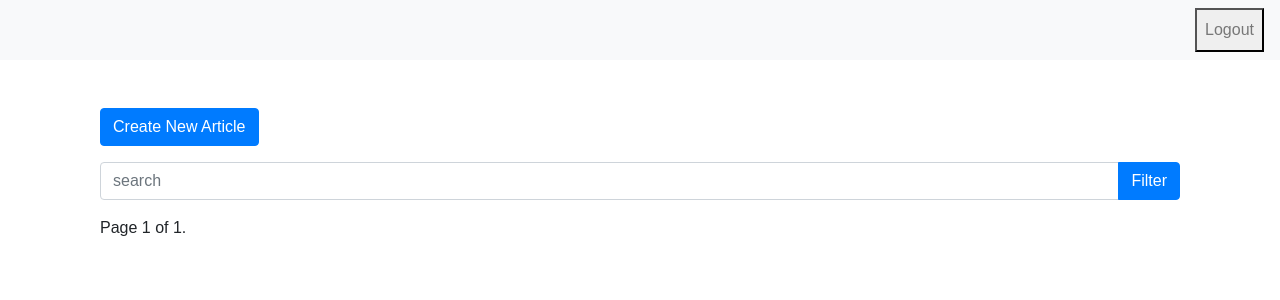
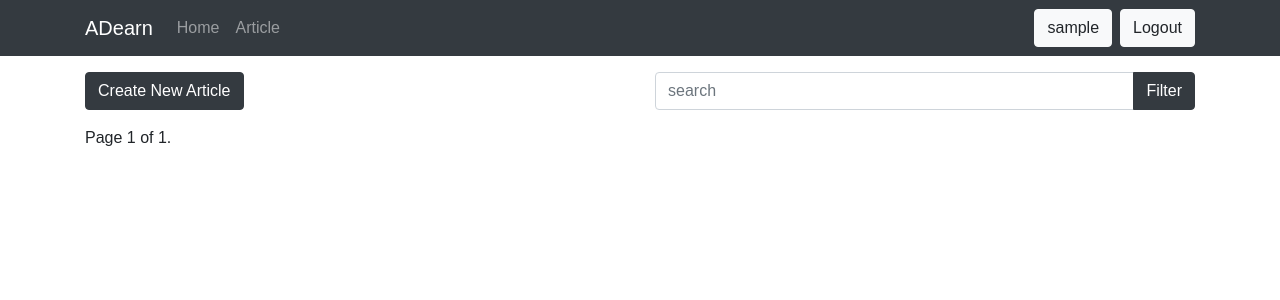
Before and after one commit to braviss/adearn, a Django app: page /article/ in a window 1280 px wide. Shown: the top 300 px of the page. Run offline with Django 5.2, Linux system fonts and the light colour scheme; the visitor is signed in with stand-in values (Sample User, id 1); data that the repository does not hold is empty; some libraries are stand-ins or nearby versions.

Commit message:
update article form

```diff
--- a/accounts/urls.py
+++ b/accounts/urls.py
@@ -1,7 +1,7 @@
 from accounts.views import (
     LoginView,
     PasswordResetConfirmView,
-    PasswordResetView,
+    PasswordResetView, RegistrationView, AccountDetailView,
 )
 from django.contrib.auth import views as auth_views
 from django.urls import path
@@ -9,6 +9,15 @@ from django.urls import path
 urlpatterns = [
     path('login/', LoginView.as_view(template_name='login.html'), name='login'),
     path('logout/', auth_views.LogoutView.as_view(next_page='home'), name='logout'),
+
+    path('register/', RegistrationView.as_view(), name='register'),
+
+
+    path('profile/<int:pk>/', AccountDetailView.as_view(), name='profile'),
+
+
+
+
     path('password_reset/', PasswordResetView.as_view(), name='password_reset'),
     path('password_reset/done/', auth_views.PasswordResetDoneView.as_view(template_name='password_reset_done.html'), name='password_reset_done'),
     path('reset/<uidb64>/<token>/', PasswordResetConfirmView.as_view(template_name='password_reset_confirm.html'), name='password_reset_confirm'),
--- a/adearn/settings.py
+++ b/adearn/settings.py
@@ -78,6 +78,8 @@ WSGI_APPLICATION = 'adearn.wsgi.application'
 # Database
 # https://docs.djangoproject.com/en/5.0/ref/settings/#databases
 
+
+
 DATABASES = {
     'default': {
         'ENGINE': 'django.db.backends.sqlite3',
--- a/article/models.py
+++ b/article/models.py
@@ -1,5 +1,10 @@
+from django.contrib.auth.models import User
 from django.db import models
 from django.utils.text import slugify
+
+from adearn import settings
+
+
 # Create your models here.
 class Article(models.Model):
 
@@ -17,6 +22,7 @@ class Article(models.Model):
     image = models.ImageField(upload_to='article_image/', null=True, blank=True, default='article_image/default.webp')
     tag = models.ManyToManyField('Tag', blank=True, null=True)
     slug = models.SlugField(max_length=200, unique=True, blank=True)
+    author = models.ForeignKey(User, on_delete=models.CASCADE)
 
     def save(self, *args, **kwargs):
         if not self.slug:
--- a/article/views.py
+++ b/article/views.py
@@ -1,3 +1,4 @@
+from django.contrib.auth.mixins import LoginRequiredMixin
 from django.urls import reverse_lazy
 from django.views.generic import (
     ListView,
@@ -11,7 +12,7 @@ from article.forms import ArticleForm
 from article.models import Article
 
 
-class ArticleListView(ListView):
+class ArticleListView(LoginRequiredMixin, ListView):
     model = Article
     template_name = 'article_list.html'
     context_object_name = 'articles'
@@ -31,16 +32,21 @@ class ArticleListView(ListView):
         return queryset
 
 
-class ArticleDetailView(DetailView):
+class ArticleDetailView(LoginRequiredMixin, DetailView):
     model = Article
     template_name = 'article_detail.html'
 
 
-class ArticleCreateView(CreateView):
+class ArticleCreateView(LoginRequiredMixin, CreateView):
     model = Article
     form_class = ArticleForm
     template_name = 'article_form.html'
     success_url = reverse_lazy('article:article_list')
+
+    def form_valid(self, form):
+        form.instance.author = self.request.user
+        return super().form_valid(form)
+
 
     # def form_valid(self, form):
     #     response = super().form_valid(form)
--- a/templates/article_form.html
+++ b/templates/article_form.html
@@ -15,7 +15,7 @@
                 {% endif %}
             </div>
             <div class="form-group">
-                <label for="{{ form.body.id_for_label }}">First Name:</label>
+                <label for="{{ form.body.id_for_label }}">Body:</label>
 
                 <textarea class="form-control" id="{{ form.body.id_for_label }}" name="{{ form.body.name }}"
                           value="{{ form.body.value|default:'' }}" cols="30" rows="10"></textarea>
--- a/templates/article_list.html
+++ b/templates/article_list.html
@@ -3,22 +3,29 @@
 {% block title %}Article List{% endblock title %}
 
 {% block content %}
-    <div class="container mt-4">
+
+
+
+    <div class="row">
+    <div class="col">
         <div class="row mb-3">
             <div class="col-md-12">
-                <a href="{% url 'article:article_create' %}" class="btn btn-primary">Create New Article</a>
+                <a href="{% url 'article:article_create' %}" class="btn btn-dark">Create New Article</a>
             </div>
         </div>
+    </div>
+        <div class="col">
         <form method="get">
             <div class="input-group mb-3">
                 <input type="text" class="form-control" placeholder="search" name="search"
                        value="{{ request.GET.search }}">
                 <div class="input-group-append">
-                    <button class="btn btn-primary" type="submit">Filter</button>
+                    <button class="btn btn-dark" type="submit">Filter</button>
                 </div>
             </div>
         </form>
-
+    </div>
+</div>
         <div class="row">
             {% for article in articles %}
                 <div class="col-sm-6 col-md-4">
@@ -27,7 +34,7 @@
                         <div class="caption">
                             <h3>{{ article.title }}</h3>
                             <p>{{ article.body|truncatewords:20 }}</p>
-                            <p><a href="{% url 'article:article_detail' article.slug %}" class="btn btn-primary"
+                            <p><a href="{% url 'article:article_detail' article.slug %}" class="btn btn-dark"
                                   role="button">View</a>
                             </p>
                         </div>
@@ -54,5 +61,5 @@
                 {% endif %}
             </span>
         </div>
-    </div>
+
 {% endblock %}
--- a/templates/base.html
+++ b/templates/base.html
@@ -12,27 +12,50 @@
 </head>
 <body>
 
-<nav class="navbar navbar-expand-lg navbar-light bg-light">
+<nav class="navbar navbar-expand-lg navbar-dark bg-dark">
+    <div class="container">
+        <button class="navbar-toggler" type="button" data-toggle="collapse" data-target="#navbarTogglerDemo01"
+                aria-controls="navbarTogglerDemo01" aria-expanded="false" aria-label="Toggle navigation">
+            <span class="navbar-toggler-icon"></span>
+        </button>
+        <div class="collapse navbar-collapse" id="navbarTogglerDemo01">
+            <a class="navbar-brand" href="">ADearn</a>
+            <ul class="navbar-nav mr-auto mt-2 mt-lg-0">
+                <li class="nav-item">
+                    <a class="nav-link" href="{% url 'home' %}">Home</a>
+                </li>
+                <li class="nav-item">
+                    <a class="nav-link" href="{% url 'article:article_list' %}">Article</a>
+                </li>
+            </ul>
             <div class="collapse navbar-collapse" id="navbarSupportedContent">
                 <ul class="navbar-nav ml-auto">
                     {% if user.is_authenticated %}
+                        <li>
+                            <a href="{% url 'accounts:profile' user.id %}" class="btn btn-light mr-2">{{ user.username }}</a>
+                        </li>
                         <li class="nav-item">
                             <form method="post" action="{% url 'accounts:logout' %}">
                                 {% csrf_token %}
-                        <button class="nav-link" type="submit">Logout</button>
+                                <button class="btn btn-light" type="submit">Logout</button>
                             </form>
                         </li>
                     {% else %}
                         <li class="nav-item">
-                    <a class="nav-link" href="{% url 'accounts:login' %}?next={{ request.path }}">Login</a>
+                            <a class="btn btn-light mr-2" href="{% url 'accounts:login' %}?next={{ request.path }}">Login</a>
+                        </li>
+                        <li>
+                            <a class="btn btn-light" href="{% url 'accounts:register' %}?next={{ request.path }}">Register</a>
                         </li>
                     {% endif %}
                 </ul>
             </div>
+        </div>
+    </div>
 </nav>
 
 
-<div class="container mt-5 ">
+<div class="container mt-3">
     {% block content %}
     {% endblock content %}
 </div>
--- a/templates/login.html
+++ b/templates/login.html
@@ -31,8 +31,8 @@
                     </div>
                 {% endfor %}
             </div>
-            <button type="submit" class="btn btn-primary btn-block">Login</button>
-            <a href="{% url 'accounts:password_reset' %}">Forgot your password?</a>
+            <button type="submit" class="btn btn-dark btn-block">Login</button>
+            <a href="{% url 'accounts:password_reset' %}" class="mt-2">Forgot your password?</a>
         </form>
     </div>
 </div>
```
Also changed, not shown: accounts/forms.py (added, +10 -0 lines), accounts/mixins.py (added, +7 -0 lines), accounts/views.py (+28 -0 lines), templates/account_detail.html (added, +24 -0 lines), templates/article_detail.html (+18 -21 lines), templates/home.html (+2 -7 lines), templates/register.html (added, +57 -0 lines). Lines whose indentation alone changed are shown as unchanged.
